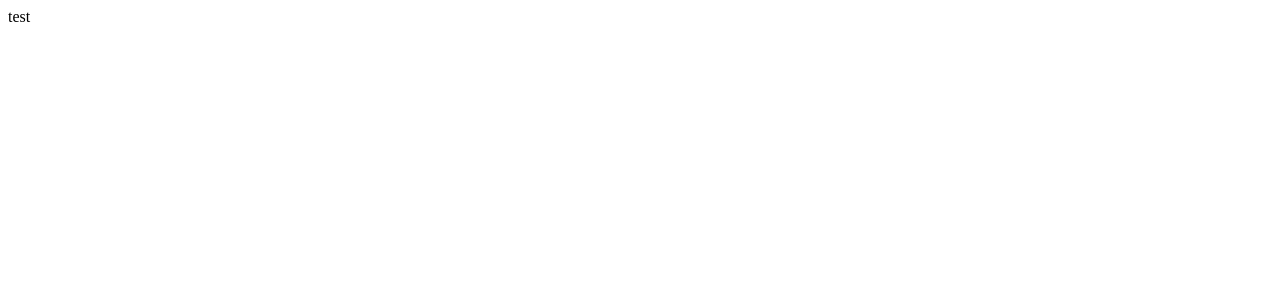
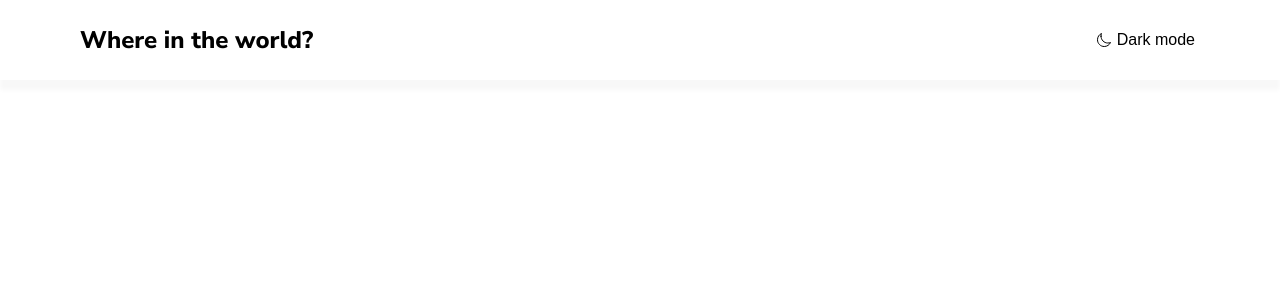
Before and after one commit to rainmodred/react-countries, a React (Create React App) app: page / in a window 1280 px wide. Shown: the top 300 px of the page. Built offline with nearby package versions, Linux system fonts and the light colour scheme.

Commit message:
Add header

```diff
--- a/package.json
+++ b/package.json
@@ -11,6 +11,7 @@
     "prettier": "^2.2.1",
     "react": "^17.0.1",
     "react-dom": "^17.0.1",
+    "react-icons": "^4.2.0",
     "react-router-dom": "^5.2.0",
     "react-scripts": "4.0.3"
   },
--- a/public/index.html
+++ b/public/index.html
@@ -24,8 +24,14 @@
       work correctly both with client-side routing and a non-root public URL.
       Learn how to configure a non-root public URL by running `npm run build`.
     -->
-    <title>React App</title>
+    <link rel="preconnect" href="https://fonts.gstatic.com" />
+    <link
+      href="https://fonts.googleapis.com/css2?family=Nunito+Sans:wght@300;600;800&display=swap"
+      rel="stylesheet"
+    />
+    <title>Countries</title>
   </head>
+
   <body>
     <noscript>You need to enable JavaScript to run this app.</noscript>
     <div id="root"></div>
--- a/src/App.js
+++ b/src/App.js
@@ -1,7 +1,36 @@
 import React from 'react'
+import { Global } from '@emotion/react'
+import styled from '@emotion/styled'
+import Header from './components/Header'
+
+const Container = styled.div`
+  display: grid;
+  grid-template-rows: 80px 1fr;
+  height: 100vh;
+`
 
 function App() {
-  return <div>test</div>
+  return (
+    <>
+      <Global
+        styles={{
+          html: { boxSizing: 'border-box' },
+          '*': {
+            boxSizing: 'inherit',
+            margin: 0,
+            padding: 0,
+          },
+          body: {
+            fontFamily: 'Nunito Sans, sans-serif',
+            fontSize: '14px',
+          },
+        }}
+      />
+      <Container>
+        <Header />
+      </Container>
+    </>
+  )
 }
 
 export default App
--- /dev/null
+++ b/src/components/Header.js
@@ -0,0 +1,35 @@
+import React from 'react'
+import styled from '@emotion/styled'
+import ToggleTheme from './ToggleTheme'
+
+const Container = styled.div`
+  box-shadow: 0px 10px 5px 0px rgba(248, 248, 248, 1);
+  display: flex;
+`
+
+const Content = styled.div`
+  display: flex;
+  justify-content: space-between;
+  width: 100%;
+  align-items: center;
+  max-width: 1440px;
+  margin: 0 auto;
+  padding: 0 80px;
+`
+
+const HeaderText = styled.span`
+  color: black;
+  font-size: 24px;
+  font-weight: 800;
+`
+
+export default function Header() {
+  return (
+    <Container>
+      <Content>
+        <HeaderText>Where in the world?</HeaderText>
+        <ToggleTheme />
+      </Content>
+    </Container>
+  )
+}
--- /dev/null
+++ b/src/components/ToggleTheme.js
@@ -0,0 +1,27 @@
+import React from 'react'
+import styled from '@emotion/styled'
+import { IoMoonOutline } from 'react-icons/io5'
+
+const Container = styled.button`
+  display: flex;
+  align-items: center;
+  gap: 5px;
+  cursor: pointer;
+  background: none;
+  border: none;
+  padding: 5px;
+  font-size: 16px;
+`
+
+const Text = styled.span`
+  ${'' /* font-weight: 600; */}
+`
+
+export default function ToggleTheme() {
+  return (
+    <Container>
+      <IoMoonOutline />
+      <Text>Dark mode</Text>
+    </Container>
+  )
+}
```
Also changed, not shown: 2 other files (tests, documents, lock files or other folders).
